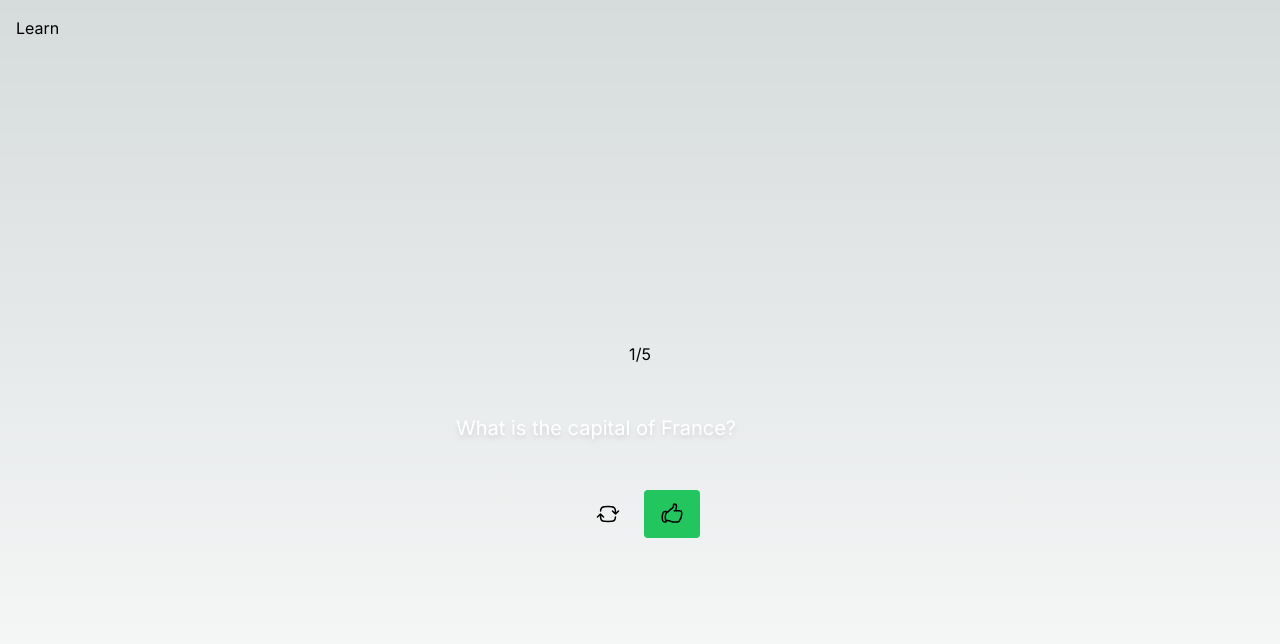
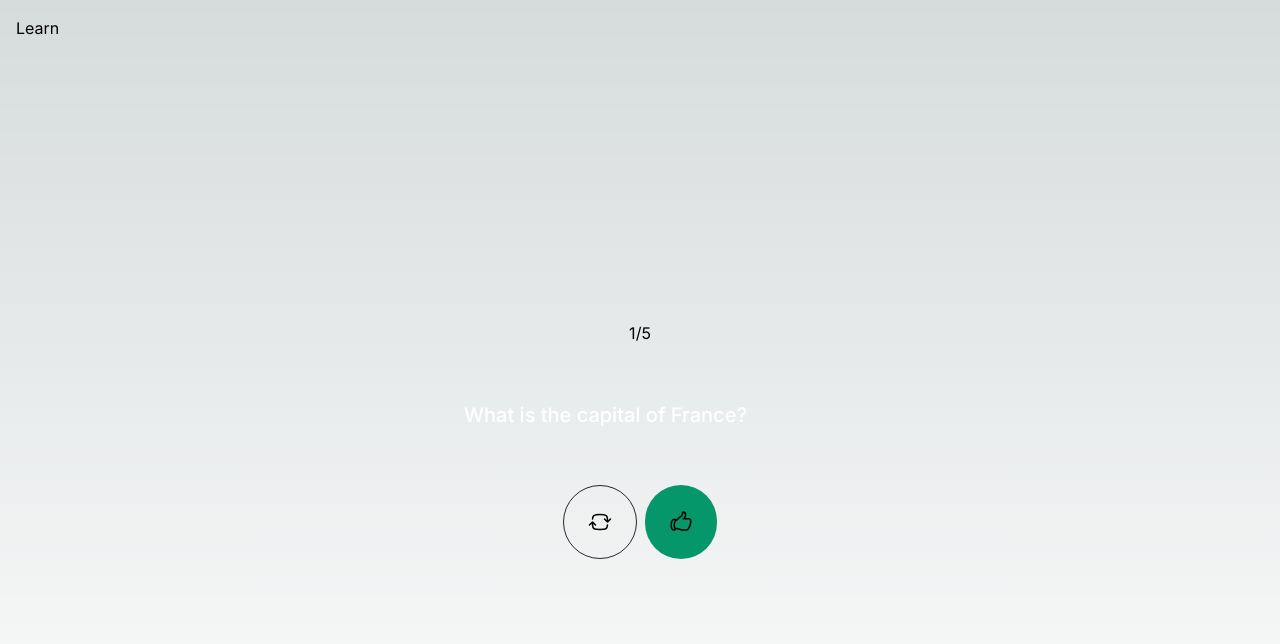
Before and after one commit to MarcRuemekorf/flashcard-app, a Next.js app: page /learn in a window 1280 px wide. Shown: the top 644 px of the page. Built offline with nearby package versions, Linux system fonts and the light colour scheme.

Commit message:
Update appearance

```diff
--- a/src/components/flashcards/flashcard/Flashcard.tsx
+++ b/src/components/flashcards/flashcard/Flashcard.tsx
@@ -7,7 +7,7 @@ const Flashcard: React.FC<Flashcard> = ({ question, answer }) => {
     const [showAnswer, setShowAnswer] = React.useState(false)
 
     return (
-        <Card className="dark:bg-zinc-800 text-white text-xl" onClick={() => setShowAnswer(!showAnswer)}>
+        <Card className="dark:bg-zinc-800 text-white font-medium text-xl" onClick={() => setShowAnswer(!showAnswer)}>
             {showAnswer ? <p>{answer}</p> : <p>{question}</p>}
         </Card>
     )
--- a/src/components/flashcards/flashcard/card/Card.tsx
+++ b/src/components/flashcards/flashcard/card/Card.tsx
@@ -7,10 +7,7 @@ interface CardProps extends React.HTMLProps<HTMLDivElement> {
 
 const Card: React.FC<CardProps> = ({ children, onClick, ...props }) => {
     return (
-        <div
-            onClick={onClick}
-            className={`rounded-lg px-4 py-4 sm:p-6 drop-shadow-md md:drop-shadow-xl" cursor-pointer ${props.className}`}
-        >
+        <div onClick={onClick} className={`rounded-xl p-8 sm:p-8" cursor-pointer ${props.className}`}>
             {children}
         </div>
     )
--- a/src/components/input-elements/Button.tsx
+++ b/src/components/input-elements/Button.tsx
@@ -3,21 +3,22 @@ import React from 'react'
 interface ButtonProps extends Omit<React.ButtonHTMLAttributes<HTMLButtonElement>, 'variant'> {
     children: React.ReactNode
     onClick: () => void
-    variant?: 'primary' | 'secondary' | 'success' | 'danger' | 'warning'
+    variant?: 'primary' | 'secondary' | 'success' | 'danger' | 'warning' | 'outline'
 }
 
-const Button: React.FC<ButtonProps> = ({ children, onClick, variant = 'primary', ...props }) => {
+const Button: React.FC<ButtonProps> = ({ children, onClick, variant = 'default', ...props }) => {
     const buttonVariant: { [key: string]: string } = {
-        primary: 'bg-blue-500 hover:bg-blue-600',
-        secondary: 'bg-zinc-700 hover:bg-zinc-800',
-        success: 'bg-green-500 hover:bg-green-600',
-        danger: 'bg-red-500 hover:bg-red-600'
+        default: 'bg-zinc-700 hover:bg-zinc-800',
+        primary: 'bg-blue-600 hover:bg-blue-600',
+        success: 'bg-emerald-600 hover:bg-emerald-600',
+        danger: 'bg-red-500 hover:bg-red-600',
+        outline: 'border border-zinc-800 hover:bg-zinc-800'
     }
 
     return (
         <button
             {...props}
-            className={`font-semibold py-3 px-4 rounded ${buttonVariant[variant]} ${props.className}`}
+            className={`font-semibold p-6 rounded-full ${buttonVariant[variant]} ${props.className}`}
             onClick={onClick}
         >
             {children}
```
